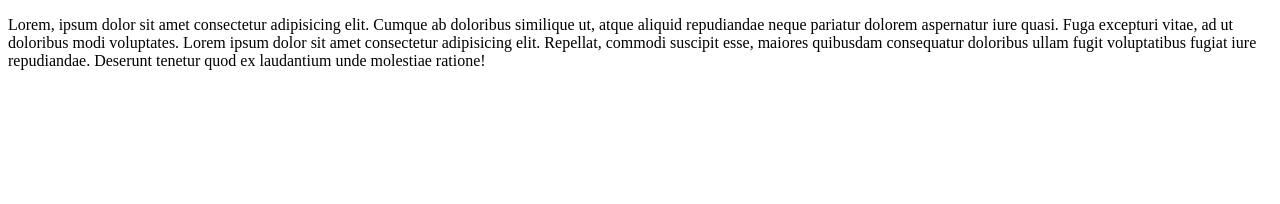
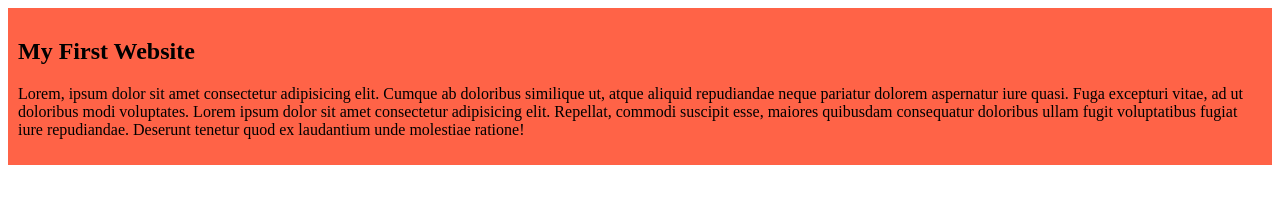
Before and after one commit to websi3/mywebsite, a plain HTML site: page index.html in a window 1280 px wide. Drawn offline with Linux system fonts and the light colour scheme.

Commit message:
added all file

```diff
--- a/index.html
+++ b/index.html
@@ -4,8 +4,11 @@
     <meta charset="UTF-8">
     <meta name="viewport" content="width=, initial-scale=1.0">
     <title>Document</title>
+    <link rel="stylesheet" href="styles/blog.css">
 </head>
 <body>
-    <p>Lorem, ipsum dolor sit amet consectetur adipisicing elit. Cumque ab doloribus similique ut, atque aliquid repudiandae neque pariatur dolorem aspernatur iure quasi. Fuga excepturi vitae, ad ut doloribus modi voluptates. Lorem ipsum dolor sit amet consectetur adipisicing elit. Repellat, commodi suscipit esse, maiores quibusdam consequatur doloribus ullam fugit voluptatibus fugiat iure repudiandae. Deserunt tenetur quod ex laudantium unde molestiae ratione!</p>
+    <div>
+        <h2> My First Website</h2>
+        <p>Lorem, ipsum dolor sit amet consectetur adipisicing elit. Cumque ab doloribus similique ut, atque aliquid repudiandae neque pariatur dolorem aspernatur iure quasi. Fuga excepturi vitae, ad ut doloribus modi voluptates. Lorem ipsum dolor sit amet consectetur adipisicing elit. Repellat, commodi suscipit esse, maiores quibusdam consequatur doloribus ullam fugit voluptatibus fugiat iure repudiandae. Deserunt tenetur quod ex laudantium unde molestiae ratione!</p></div>
 </body>
 </html>
--- /dev/null
+++ b/styles/blog.css
@@ -0,0 +1,3 @@
+div{background-color:tomato ;
+padding: 10px;
+}
```
